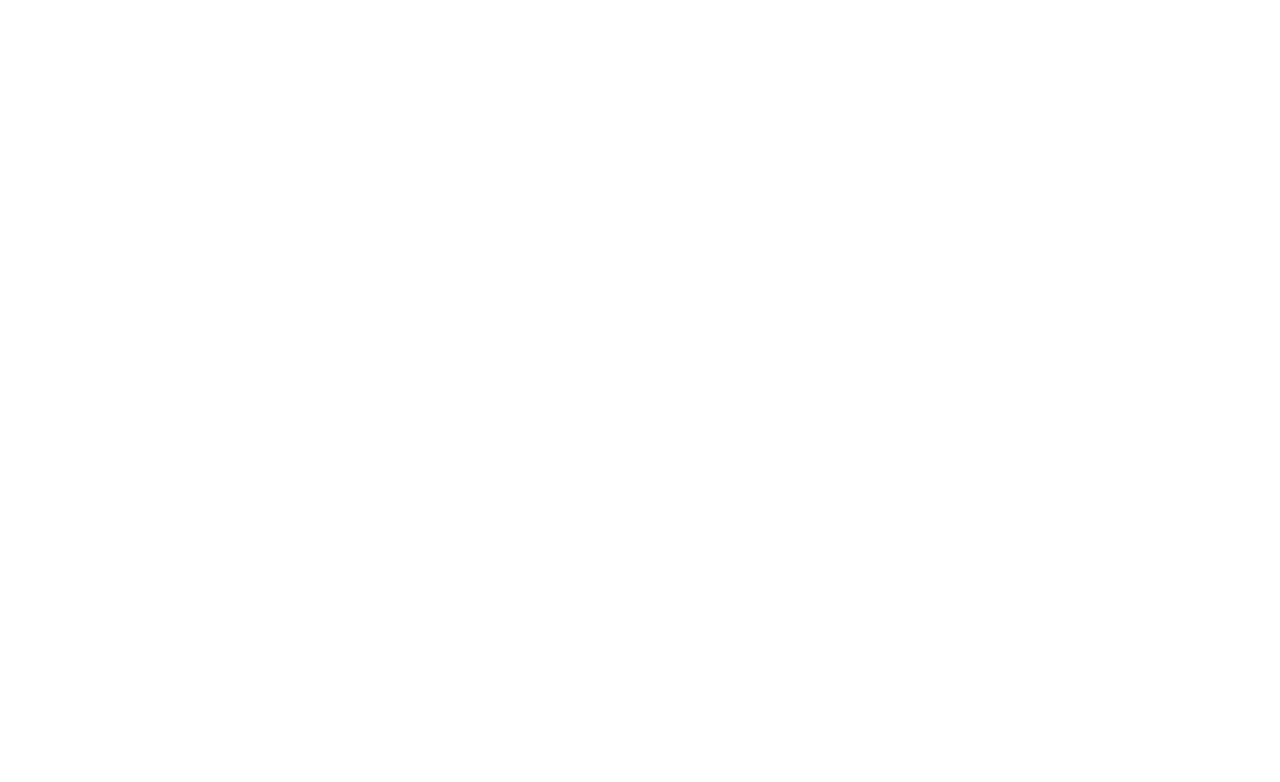
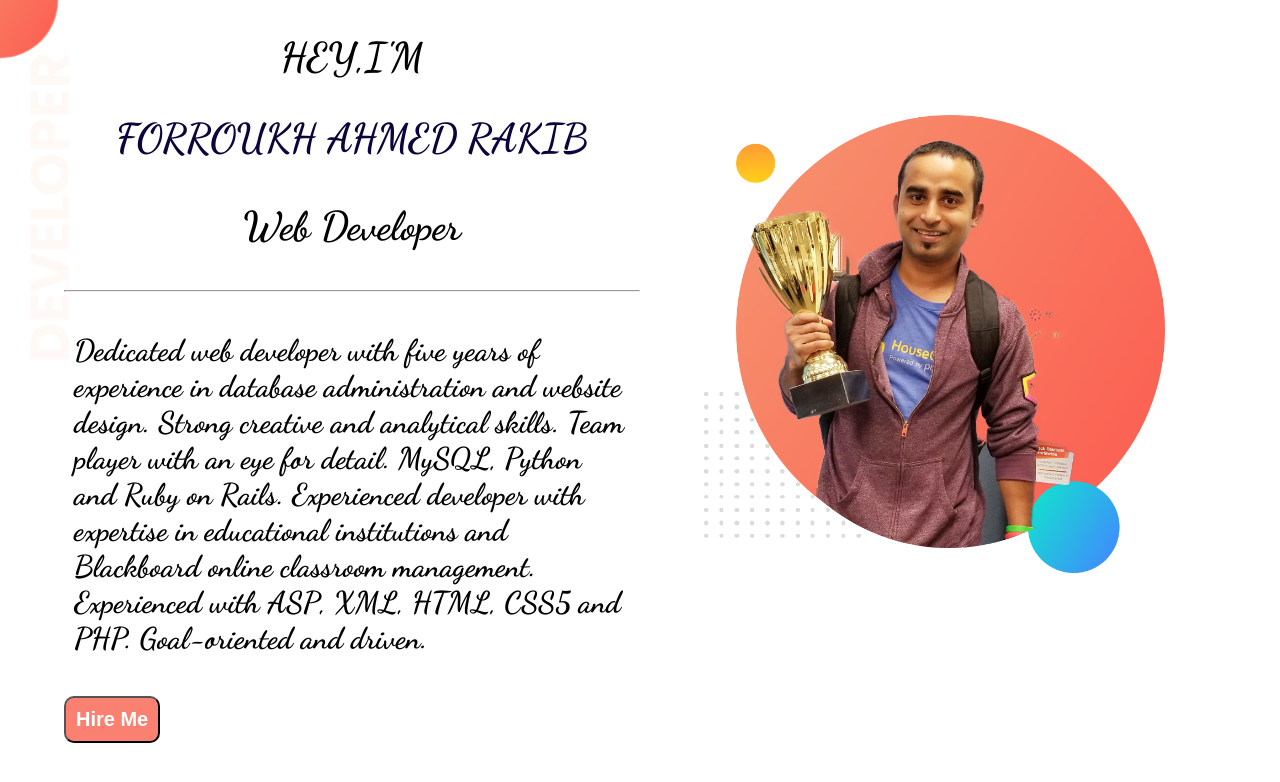
Before and after one commit to Forroukh/developer-portfolio, a plain HTML site: page index.html in a window 1280 px wide. Drawn offline with Linux system fonts and the light colour scheme.

Commit message:
first part done

```diff
--- a/index.html
+++ b/index.html
@@ -6,8 +6,33 @@
     <meta name="viewport" content="width=device-width, initial-scale=1.0">
     <title>Forroukh Ahmed Rakib</title>
     <link rel="stylesheet" href="style.css">
+    <link rel="shortcut icon" type="image/jpg" href="https://pbs.twimg.com/profile_images/1365732633062293509/nN4gIf_h.jpg"/>
+    <link rel="preconnect" href="https://fonts.googleapis.com">
+    <link rel="preconnect" href="https://fonts.googleapis.com">
+    <link rel="preconnect" href="https://fonts.gstatic.com" crossorigin>
+    <link href="https://fonts.googleapis.com/css2?family=Dancing+Script:wght@700&display=swap" rel="stylesheet">
+
 </head>
 <body>
+    <section class="top-banner">
+        <div class="half-width">
+            <h1 class="hey">HEY,I'M</h1>
+
+            <h1 class="name">  FORROUKH AHMED RAKIB</h1>
+            <h3 class="hey">Web Developer</h3>
+            <hr>
+            <p class="summery">Dedicated web developer with five years of experience in database administration and website design. Strong creative and analytical skills. Team player with an eye for detail. MySQL, Python and Ruby on Rails.
+
+                Experienced developer with expertise in educational institutions and Blackboard online classroom management. Experienced with ASP, XML, HTML, CSS5 and PHP. Goal-oriented and driven.
+            </p>
+            <a target="_blank" href="https://www.google.com/search?q=forroukh+ahmed+rakib&oq=for&aqs=chrome.0.69i59j69i57j35i39j69i61l3j69i60l2.1563j0j7&sourceid=chrome&ie=UTF-8"><button class="btn">Hire Me</button> </a>
+
+          </div>
+          <div class="half-width">
+              <img src="images/jhankar.png" alt="">
+          </div>
+    </section>
+
 
 </body>
 </html>
--- a/style.css
+++ b/style.css
@@ -0,0 +1,49 @@
+body{
+    font-family: 'Dancing Script', cursive;
+    margin: 0;
+}
+.name {
+    color: rgb(12, 4, 59);
+   font-size: 40px;
+   font-weight: 900;
+   text-align: center;
+}
+.hey{
+    font-size: 40px;
+    text-align: center;
+}
+.summery{
+    font-size: 30px;
+    font-weight: 500;
+}
+p{
+    padding: 10px;
+}
+.btn:hover {
+    background-color: rgb(7, 7, 6);
+  }
+.btn{
+    font-size: 20px;
+    font-weight: 700;
+    color: white;
+    background-color: salmon;
+    border-radius: 10px;
+    padding: 10px;
+}
+section{
+    display: flex;
+}
+.half-width{
+    width: 50%;
+    padding-left: 5%;
+
+}
+.half-width img{
+    width: 80%;
+    padding-top: 20%;
+}
+.top-banner{
+    background-image: url(images/top-banner.png);
+    background-repeat: no-repeat;
+
+}
```
